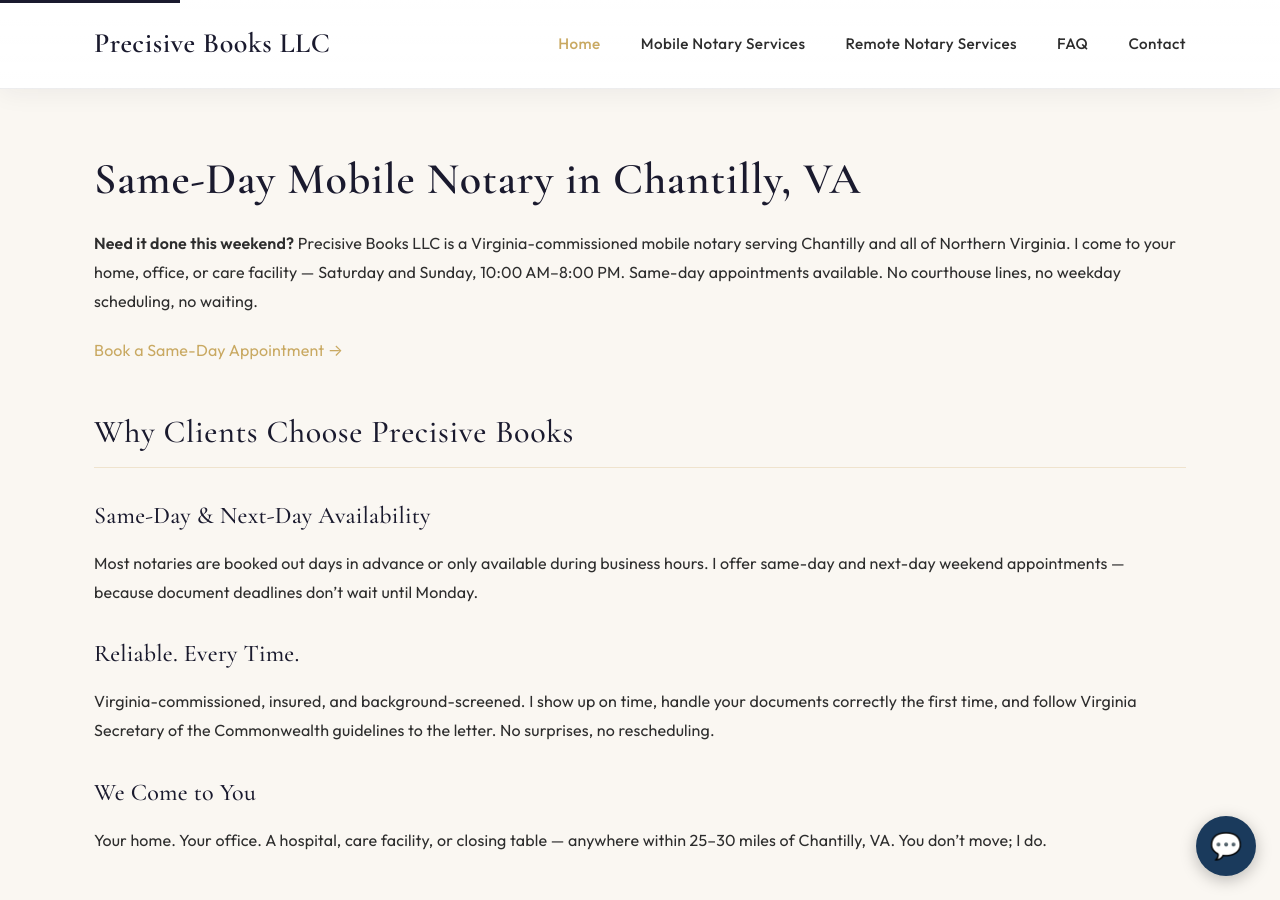
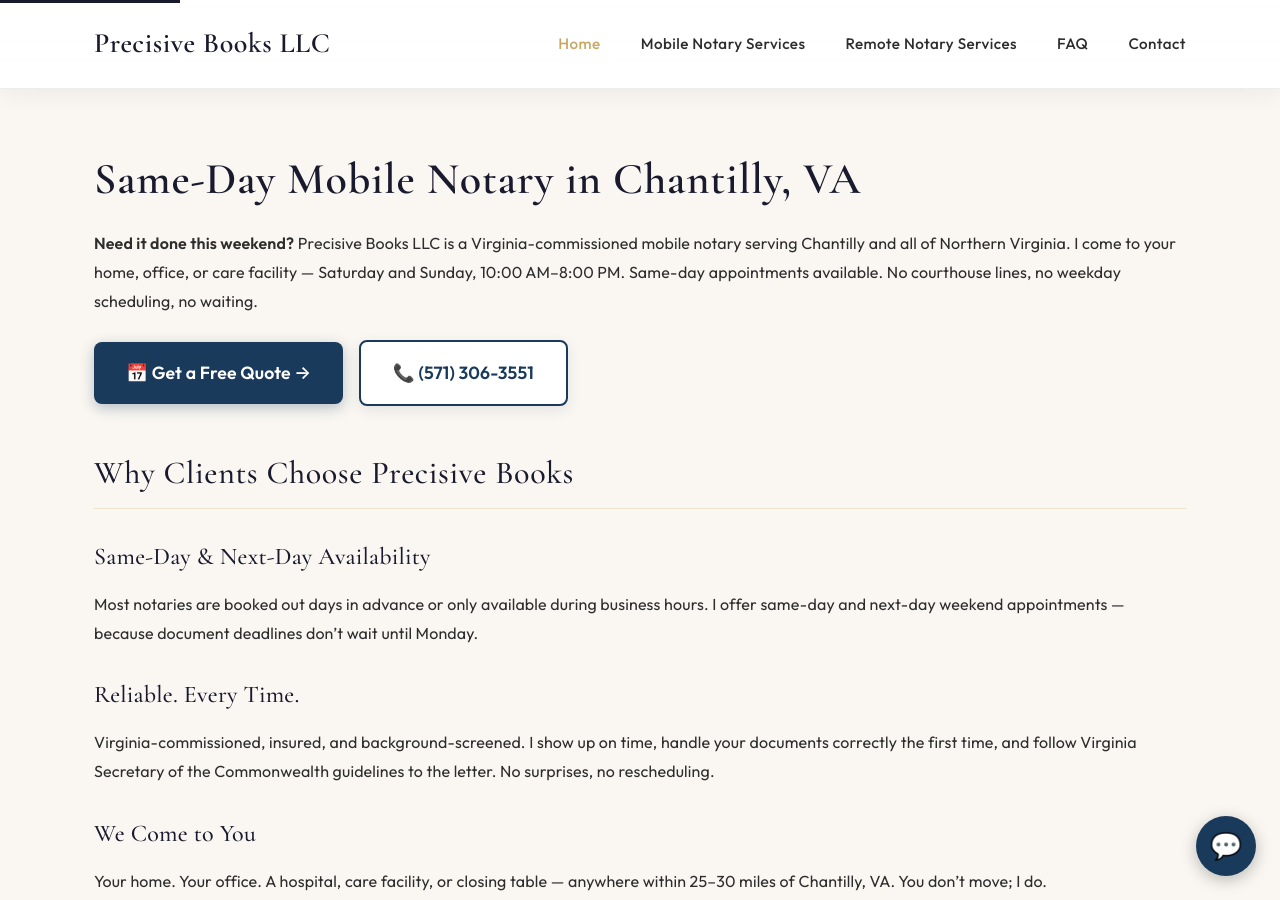
Before and after one commit to precisivebooks/precisivebooks-site, a Jekyll site: the page built from index.md, in a window 1280 px wide and 900 px high. Built offline with Jekyll 4.4.1, drawn with Linux system fonts in a browser that asks for light colours.

Commit message:
Add Get a Quote and call buttons to homepage

```diff
--- a/index.md
+++ b/index.md
@@ -9,7 +9,10 @@ keywords: same day mobile notary chantilly va, mobile notary chantilly va, mobil
 
 **Need it done this weekend?** Precisive Books LLC is a Virginia-commissioned mobile notary serving Chantilly and all of Northern Virginia. I come to your home, office, or care facility — Saturday and Sunday, 10:00 AM–8:00 PM. Same-day appointments available. No courthouse lines, no weekday scheduling, no waiting.
 
-[Book a Same-Day Appointment →](/contact/)
+<div style="margin:24px 0;">
+  <a href="/contact/" style="display:inline-block;background:#1a3a5c;color:#fff;text-decoration:none;padding:16px 32px;border-radius:8px;font-size:1.1rem;font-weight:600;box-shadow:0 4px 14px rgba(26,58,92,0.3);transition:background 0.2s;" onmouseover="this.style.background='#2e6da4'" onmouseout="this.style.background='#1a3a5c'">📅 Get a Free Quote →</a>
+  <a href="tel:5713063551" style="display:inline-block;margin-left:12px;background:#fff;color:#1a3a5c;text-decoration:none;padding:16px 32px;border-radius:8px;font-size:1.1rem;font-weight:600;border:2px solid #1a3a5c;box-shadow:0 4px 14px rgba(26,58,92,0.1);">📞 (571) 306-3551</a>
+</div>
 
 ## Why Clients Choose Precisive Books
 
```
